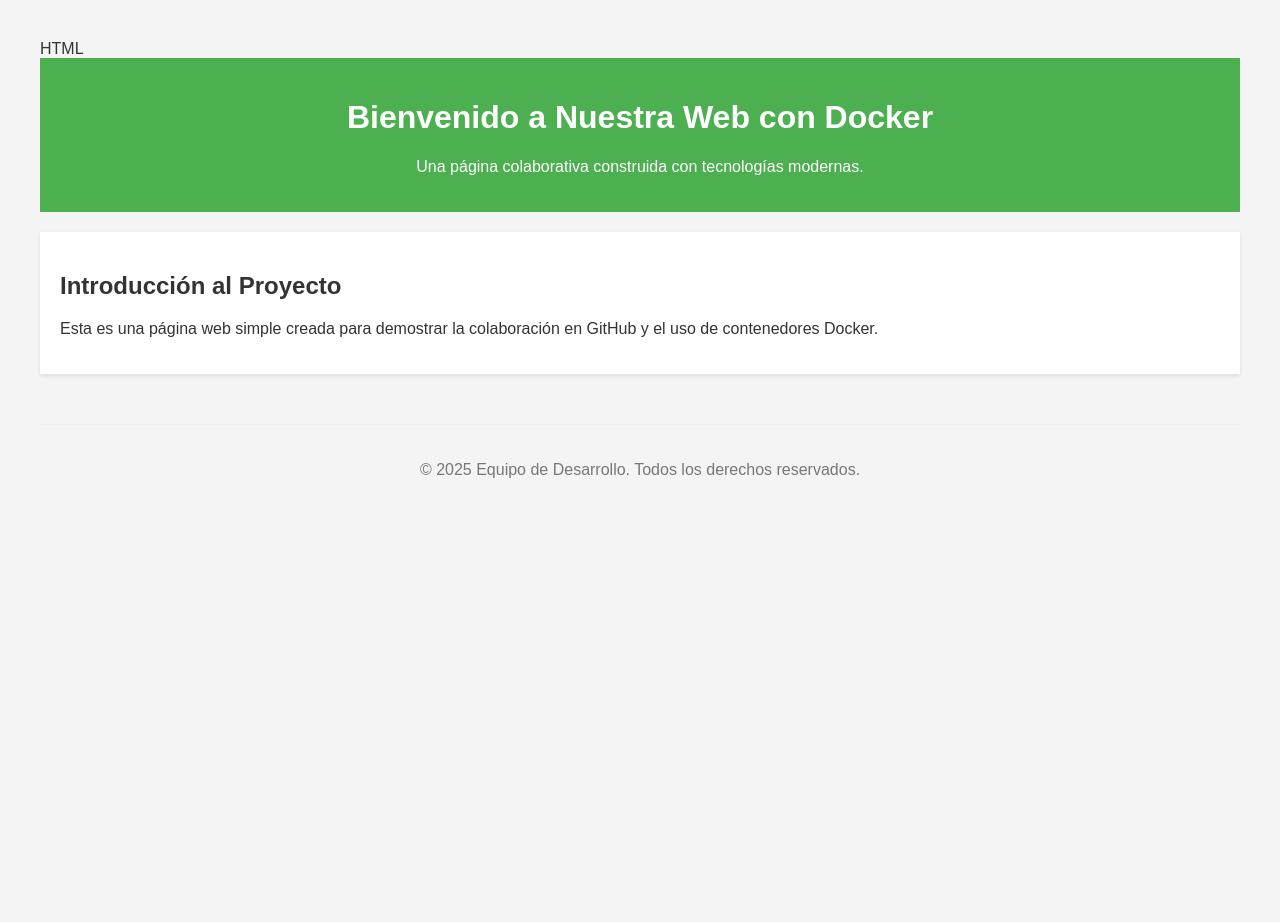
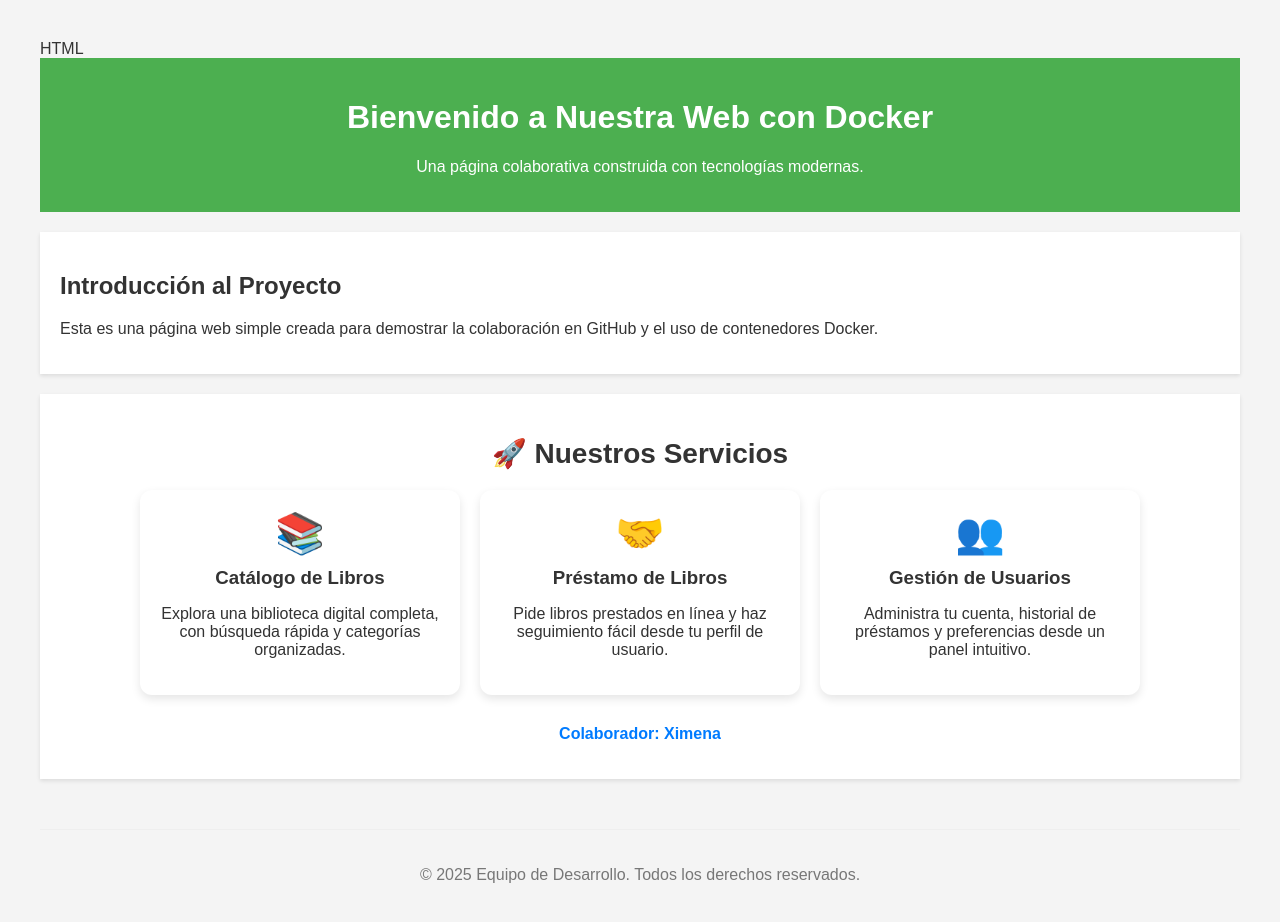
Before and after one commit to HERRAMIENTAS-DOCKER2025/web-colaborativa-docker, a plain HTML site: page index.html in a window 1280 px wide. Before the commit the page ends 800 px from the top, so only its background shows below. Drawn offline with Linux system fonts and the light colour scheme.

Commit message:
feat: Agregada sección nuestros servicios. Closes #2

```diff
--- a/index.html
+++ b/index.html
@@ -27,6 +27,31 @@ solid #eee; color: #777; }
 <p>Esta es una página web simple creada para demostrar la colaboración en
 GitHub y el uso de contenedores Docker.</p>
 </section>
+<section id="servicios">
+  <h2 style="text-align: center; font-size: 28px; margin-bottom: 20px;">🚀 Nuestros Servicios</h2>
+  <div style="display: flex; flex-wrap: wrap; gap: 20px; justify-content: center;">
+
+    <div style="background-color: #ffffff; border-radius: 12px; box-shadow: 0 4px 10px rgba(0,0,0,0.1); padding: 20px; width: 280px; text-align: center;">
+      <div style="font-size: 40px;">📚</div>
+      <h3 style="margin: 10px 0;">Catálogo de Libros</h3>
+      <p>Explora una biblioteca digital completa, con búsqueda rápida y categorías organizadas.</p>
+    </div>
+
+    <div style="background-color: #ffffff; border-radius: 12px; box-shadow: 0 4px 10px rgba(0,0,0,0.1); padding: 20px; width: 280px; text-align: center;">
+      <div style="font-size: 40px;">🤝</div>
+      <h3 style="margin: 10px 0;">Préstamo de Libros</h3>
+      <p>Pide libros prestados en línea y haz seguimiento fácil desde tu perfil de usuario.</p>
+    </div>
+
+    <div style="background-color: #ffffff; border-radius: 12px; box-shadow: 0 4px 10px rgba(0,0,0,0.1); padding: 20px; width: 280px; text-align: center;">
+      <div style="font-size: 40px;">👥</div>
+      <h3 style="margin: 10px 0;">Gestión de Usuarios</h3>
+      <p>Administra tu cuenta, historial de préstamos y preferencias desde un panel intuitivo.</p>
+    </div>
+
+  </div>
+  <p style="text-align: center; margin-top: 30px;"><span class="colaborador">Colaborador: Ximena</span></p>
+</section>
 <footer>
 <p>&copy; 2025 Equipo de Desarrollo. Todos los derechos reservados.</p>
 </footer>
```
